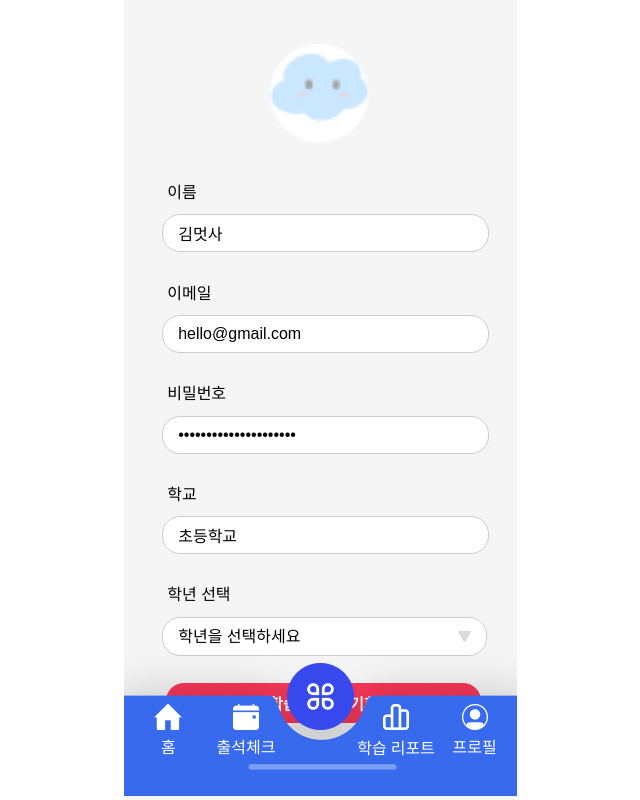
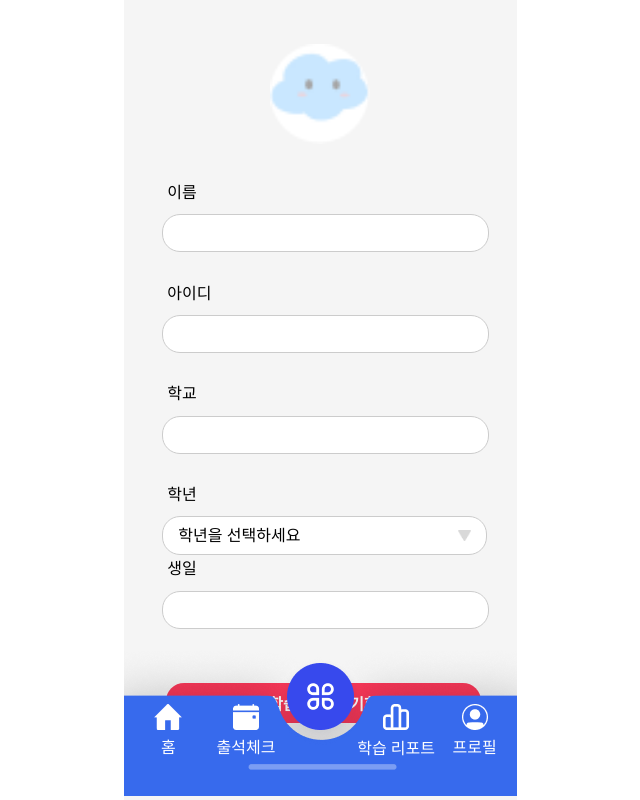
Before and after one commit to LIKELION-HUFS-12th/MathQuest-web-client, a React (Create React App) app: page /profile in a window 1280 px wide. Shown: the whole page, without its empty margins (320-960 px from the left). Built offline with nearby package versions, Linux system fonts and the light colour scheme; a web font is replaced by a local one.

Commit message:
회원정보 조회 및 수정 기능 구현

```diff
--- a/src/pages/auth/Profile.jsx
+++ b/src/pages/auth/Profile.jsx
@@ -1,5 +1,4 @@
 import React, { useState, useEffect } from 'react';
-import { useNavigate } from 'react-router-dom';
 import axios from 'axios';
 import * as P from '../../styles/auth/ProfileStyles';
 import CharacterLogo from '../../assets/images/characterLogo.png';
@@ -8,12 +7,26 @@ import Process from '../../assets/images/process.png';
 
 const Profile = () => {
     const [profileData, setProfileData] = useState({
-        name: '김멋사',
-        email: 'hello@gmail.com',
-        password: 'Hello1234!',
-        school: '초등학교',
-        year: '',
+        name: '',
+        username: '',
+        school: '',
+        grade: '',
+        birthdate: '',
     });
+
+    useEffect(() => {
+        const userInfo = localStorage.getItem('userInfo');
+        if (userInfo) {
+            const parsedUserInfo = JSON.parse(userInfo);
+            setProfileData({
+                name: parsedUserInfo.name || '',
+                username: parsedUserInfo.username || '',
+                school: parsedUserInfo.school || '',
+                grade: parsedUserInfo.grade || '',
+                birthdate: parsedUserInfo.birthdate || '',
+            });
+        }
+    }, []);
 
     const handleChange = (e) => {
         const {name, value} = e.target;
@@ -23,11 +36,51 @@ const Profile = () => {
         }));
     };
 
+    const handleSave = async () => {
+        const token = localStorage.getItem('authToken');
+        if (!token) {
+            alert('로그인이 필요합니다.');
+            return;
+        }
+
+        try {
+            const response = await axios.put(
+                'https://mathquestpro.shop/user/update/',
+                {
+                    username: profileData.username,
+                    name: profileData.name,
+                    school: profileData.school,
+                    grade: profileData.grade,
+                },
+                {
+                    headers: {
+                        Authorization: `Bearer ${token}`,
+                        'Content-Type': 'application/json',
+                    },
+                }
+            );
+
+            if (response.status === 200) {
+                localStorage.setItem('userInfo', JSON.stringify(profileData));
+                alert('프로필 수정이 완료되었습니다.');
+            } else {
+                alert('프로필 수정에 실패했습니다.');
+            }
+        } catch (error) {
+            console.error('Error updating profile:', error.response || error);
+            alert('프로필 수정 중 오류가 발생했습니다.');
+        }
+    };
+
+    const handleResetProgress = () => {
+        alert('학습 진도 초기화 완료');
+    };
+
     return (
     <P.Container>
         <P.Header>
             <P.HeaderTitle>프로필 수정</P.HeaderTitle>
-            <P.HeaderButton onClick={() => alert('프로필 수정 완료')}>완료</P.HeaderButton>
+            <P.HeaderButton onClick={handleSave}>완료</P.HeaderButton>
         </P.Header>
         <P.Logo>
             <img id="CharacterLogo" src={CharacterLogo}/>
@@ -45,27 +98,16 @@ const Profile = () => {
                 </P.NameContent>
             </P.Name>
             <P.Email>
-                <P.EmailTitle>이메일</P.EmailTitle>
+                <P.EmailTitle>아이디</P.EmailTitle>
                 <P.EmailContent>
                     <input
-                        name="email"
-                        type="email"
-                        value={profileData.email}
+                        name="username"
+                        type="text"
+                        value={profileData.username}
                         onChange={handleChange}
                     />
                 </P.EmailContent>
             </P.Email>
-            <P.Password>
-                <P.PasswordTitle>비밀번호</P.PasswordTitle>
-                <P.PasswordContent>
-                    <input
-                        name="password"
-                        type="password"
-                        value="{profileData.password"
-                        onChange={handleChange}
-                    />
-                </P.PasswordContent>
-            </P.Password>
             <P.School>
                 <P.SchoolTitle>학교</P.SchoolTitle>
                 <P.SchoolContent>
@@ -78,11 +120,11 @@ const Profile = () => {
                 </P.SchoolContent>
             </P.School>
             <P.Year>
-                <P.YearTitle>학년 선택</P.YearTitle>
+                <P.YearTitle>학년</P.YearTitle>
                 <P.YearContent process={Process}>
                     <select
-                        name="year"
-                        value={profileData.year}
+                        name="grade"
+                        value={profileData.grade}
                         onChange={handleChange}
                     >
                         <option value="">학년을 선택하세요</option>
@@ -95,8 +137,19 @@ const Profile = () => {
                     </select>
                 </P.YearContent>
             </P.Year>
+            <P.Password>
+                <P.PasswordTitle>생일</P.PasswordTitle>
+                <P.PasswordContent>
+                    <input
+                        name="birthdate"
+                        type="text"
+                        value={profileData.birthdate}
+                        onChange={handleChange}
+                    />
+                </P.PasswordContent>
+            </P.Password>
         </P.Content>
-        <P.ResetButton onClick={() => alert('학습 진도 초기화 완료')}>학습 진도 초기화</P.ResetButton>
+        <P.ResetButton onClick={handleResetProgress}>학습 진도 초기화</P.ResetButton>
         <Footer/>
     </P.Container>
     );
```
